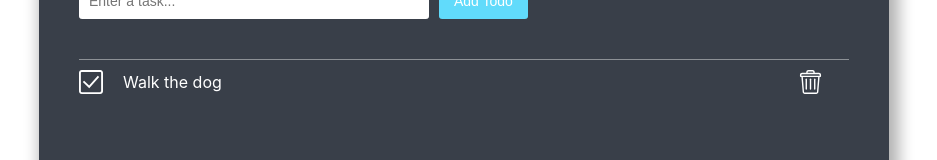
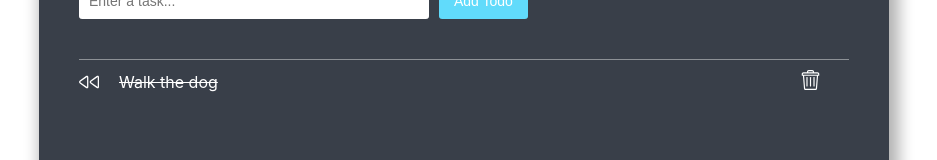
Before and after one commit to shimphillip/just-todo-it, a React (Create React App) app: page /completed in a window 1280 px wide. Shown: the part 237-397 px from the top of the page, without its empty margins (176-1113 px from the left). Built offline with nearby package versions, Linux system fonts and the light colour scheme.

Commit message:
added rewind icon

```diff
--- a/src/components/TodoItem/TodoItem.scss
+++ b/src/components/TodoItem/TodoItem.scss
@@ -8,36 +8,38 @@
     border-top: none;
   }
 
+  .icon {
+    width: 20px;
+    height: 20px;
+    fill: white;
+    margin-right: 20px;
+  }
+
   .toggle-box {
     flex-basis: 90%;
     display: flex;
     align-items: center;
     cursor: pointer;
 
-    .check-box {
-      width: 24px;
-      height: 24px;
-      margin-right: 20px;
-      fill: white;
-    }
-
     .text {
       display: inline-block;
       color: white;
       font-size: 1.6rem;
       line-height: 1.5;
+
+      &--complete {
+        text-decoration: line-through;
+      }
     }
 
-    &:hover .check-box {
+    &:hover .icon {
       fill: green;
     }
   }
 
   .garbage-can {
     flex-basis: 10%;
-    width: 24px;
-    height: 24px;
-    fill: white;
+    margin-right: 0;
     cursor: pointer;
 
     &:hover {
--- a/src/components/TodoItem/TodoItem.tsx
+++ b/src/components/TodoItem/TodoItem.tsx
@@ -2,6 +2,7 @@ import React from 'react';
 import './TodoItem.scss';
 import { ReactComponent as CheckBox } from '../../assets/tick.svg';
 import { ReactComponent as GarbageCan } from '../../assets/trash.svg';
+import { ReactComponent as Rewind } from '../../assets/rewind.svg';
 
 interface TodoItemProps {
   todo: Todo;
@@ -13,10 +14,19 @@ const Todo: React.FC<TodoItemProps> = ({ todo, toggleTodo, deleteTodo }) => {
   return (
     <div className="task">
       <div className="toggle-box" onClick={() => toggleTodo(todo)}>
-        <CheckBox className="check-box" />
-        <p className="text">{todo.text}</p>
+        {todo.complete ? (
+          <Rewind className="icon" />
+        ) : (
+          <CheckBox className="icon" />
+        )}
+        <p className={`text ${todo.complete && 'text--complete'}`}>
+          {todo.text}
+        </p>
       </div>
-      <GarbageCan className="garbage-can" onClick={() => deleteTodo(todo)} />
+      <GarbageCan
+        className="icon garbage-can"
+        onClick={() => deleteTodo(todo)}
+      />
     </div>
   );
 };
```
Also changed, not shown: src/assets/rewind.svg (added).
